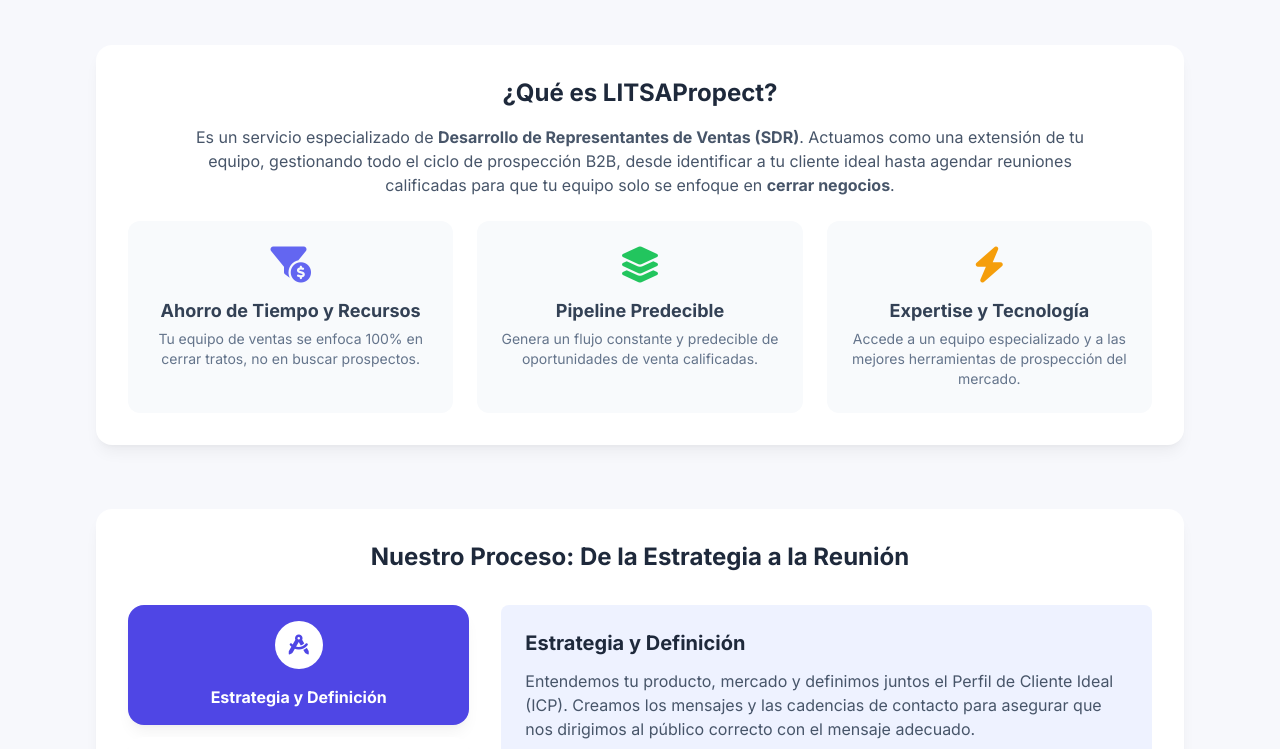
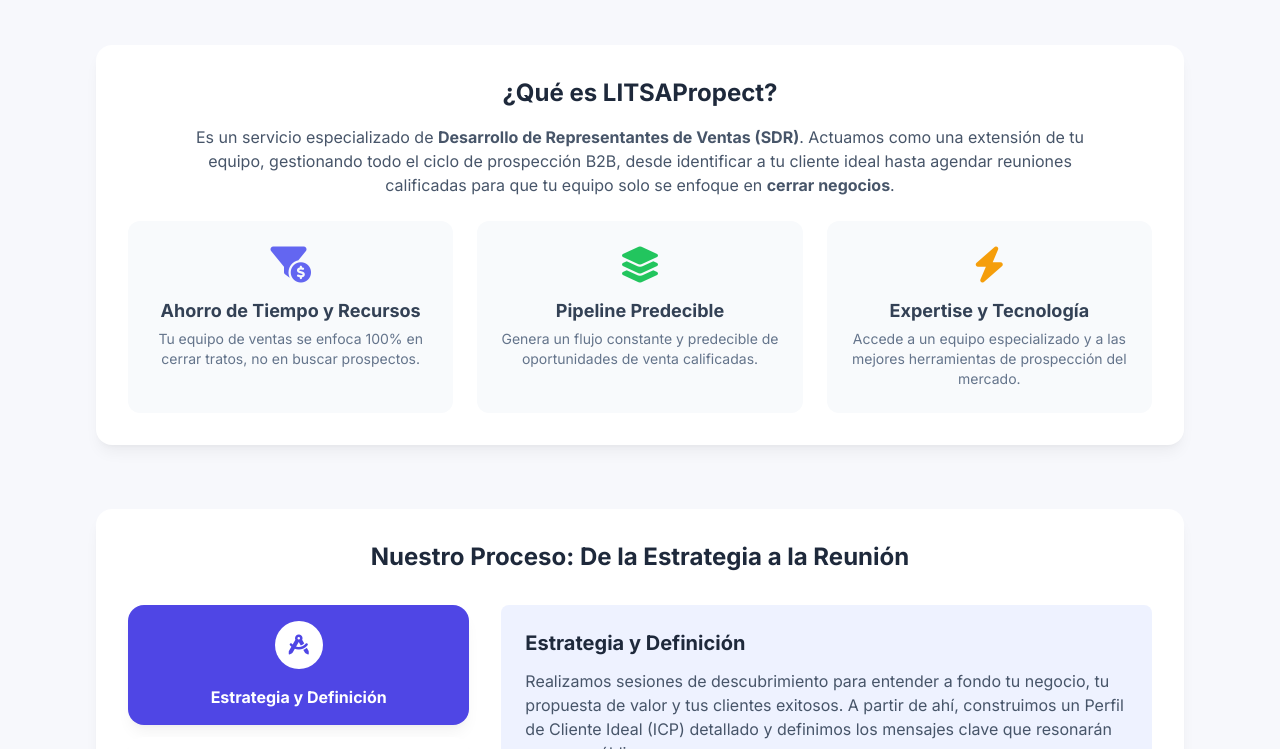
Before and after one commit to Martha-Litsa/InfografiaSDR, a plain HTML site: page index.html in a window 1280 px wide. Shown: the part 203-952 px from the top of the page. Drawn offline with nearby package versions, Linux system fonts and the light colour scheme.

Commit message:
Update index.html

```diff
--- a/index.html
+++ b/index.html
@@ -120,12 +120,12 @@
         document.addEventListener('DOMContentLoaded', () => {
             // --- DATA ---
             const processData = [
-                { id: 1, icon: 'fa-compass-drafting', title: 'Estrategia y Definición', description: 'Entendemos tu producto, mercado y definimos juntos el Perfil de Cliente Ideal (ICP). Creamos los mensajes y las cadencias de contacto para asegurar que nos dirigimos al público correcto con el mensaje adecuado.' },
-                { id: 2, icon: 'fa-bullseye', title: 'Prospección Inteligente', description: 'Utilizamos bases de datos enriquecidas y tecnología para construir listas de prospectos validados que se ajusten perfectamente a tu negocio. La calidad precede a la cantidad.' },
-                { id: 3, icon: 'fa-comments', title: 'Cadencias Multicanal', description: 'Ejecutamos secuencias de contacto personalizadas a través de email, llamadas y redes sociales (como LinkedIn) para maximizar la tasa de respuesta y generar conversaciones de valor.' },
-                { id: 4, icon: 'fa-clipboard-check', title: 'Calificación de Leads', description: 'Cada prospecto es evaluado por nuestros expertos SDR usando frameworks probados para asegurar que cumple con los criterios de calificación antes de agendar una reunión.' },
-                { id: 5, icon: 'fa-calendar-alt', title: 'Agendamiento y Entrega', description: 'Gestionamos la logística y agendamos las reuniones directamente en los calendarios de tu equipo de ventas, entregando oportunidades calificadas y listas para ser atendidas.' },
-                { id: 6, icon: 'fa-chart-line', title: 'Reportes y Optimización', description: 'Recibes informes detallados sobre el rendimiento. Analizamos los resultados y optimizamos las campañas para mejorar el rendimiento mes a mes, asegurando una mejora continua.' },
+                { id: 1, icon: 'fa-compass-drafting', title: 'Estrategia y Definición', description: 'Realizamos sesiones de descubrimiento para entender a fondo tu negocio, tu propuesta de valor y tus clientes exitosos. A partir de ahí, construimos un Perfil de Cliente Ideal (ICP) detallado y definimos los mensajes clave que resonarán con ese público.' },
+                { id: 2, icon: 'fa-bullseye', title: 'Prospección Inteligente', description: 'Utilizamos tecnología avanzada y bases de datos B2B para identificar empresas y contactos que se ajustan al ICP. Cada prospecto es verificado para asegurar la calidad de los datos antes de iniciar cualquier contacto, maximizando la efectividad.' },
+                { id: 3, icon: 'fa-comments', title: 'Cadencias Multicanal', description: 'Diseñamos y ejecutamos secuencias de contacto que combinan emails personalizados, llamadas estratégicas, mensajes en LinkedIn y otros puntos de contacto. El objetivo es aportar valor en cada interacción, no solo pedir una reunión.' },
+                { id: 4, icon: 'fa-clipboard-check', title: 'Calificación de Leads', description: 'Mantenemos conversaciones consultivas para entender los desafíos y necesidades reales del prospecto. Aplicamos frameworks como BANT o CHAMP para confirmar que existe una oportunidad real y que vale la pena para tu equipo de ventas.' },
+                { id: 5, icon: 'fa-calendar-alt', title: 'Agendamiento y Entrega', description: 'Una vez que un lead está calificado (SQL), coordinamos todos los detalles para agendar una reunión directamente en el calendario de tu ejecutivo de ventas. Preparamos un informe completo con todo el contexto de la conversación para una transición fluida.' },
+                { id: 6, icon: 'fa-chart-line', title: 'Reportes y Optimización', description: 'Proveemos total visibilidad con reportes detallados sobre las métricas clave (tasas de apertura, respuesta, reuniones, etc.). Usamos estos datos para crear un ciclo de retroalimentación y optimizar continuamente la estrategia para mejorar los resultados.' },
             ];
             const frameworkData = {
                 BANT: { title: 'BANT', criteria: ['<strong>Presupuesto (Budget):</strong> ¿El prospecto tiene los fondos necesarios?', '<strong>Autoridad (Authority):</strong> ¿Hablamos con quien toma la decisión?', '<strong>Necesidad (Need):</strong> ¿Nuestro producto resuelve un problema real para ellos?', '<strong>Plazo (Timeline):</strong> ¿Cuándo planean realizar la compra?'] },
@@ -234,12 +234,12 @@
             const impactCtx = document.getElementById('impactChart').getContext('2d');
             const impactData = {
                 withoutLitsa: {
-                    data: [500, 5, 10],
-                    colors: ['#a5b4fc', '#a7f3d0', '#fcd34d']
+                    data: [500, 4, 8],
+                    colors: ['#a5b4fc', '#fca5a5', '#fcd34d']
                 },
                 withLitsa: {
                     data: [2000, 18, 45],
-                    colors: ['#60a5fa', '#34d399', '#f59e0b']
+                    colors: ['#60a5fa', '#4ade80', '#f59e0b']
                 }
             };
             const impactChart = new Chart(impactCtx, {
```
